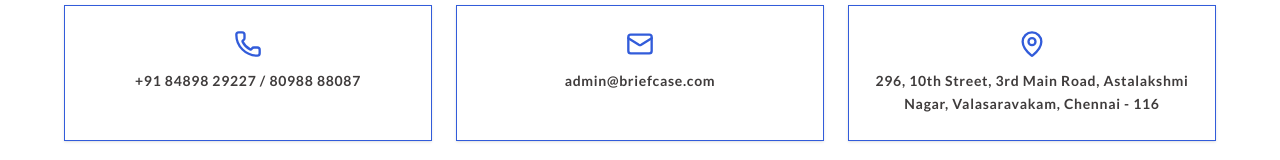
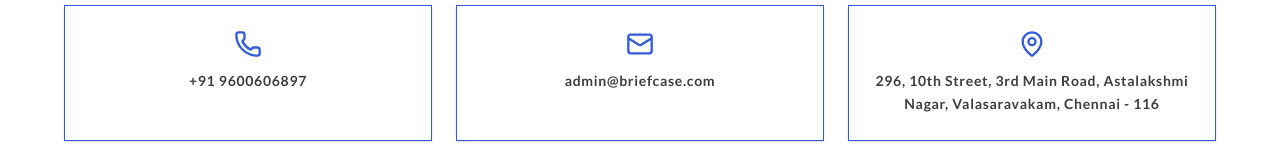
Before and after one commit to vasan-sri45/brief, a Next.js app in the folder frontend/: page /user/contact in a window 1280 px wide. Shown: the part 178-338 px from the top of the page. Built offline with nearby package versions, Linux system fonts and the light colour scheme; no server answers.

Commit message:
Contact.jsx

```diff
--- a/frontend/app/components/common/Contact.jsx
+++ b/frontend/app/components/common/Contact.jsx
@@ -21,7 +21,7 @@ export default function Contact() {
 
           <ContactCard
             icon={<Phone size={28} />}
-            text="+91 84898 29227 / 80988 88087"
+            text="+91 9600606897"
           />
 
           <ContactCard
```
